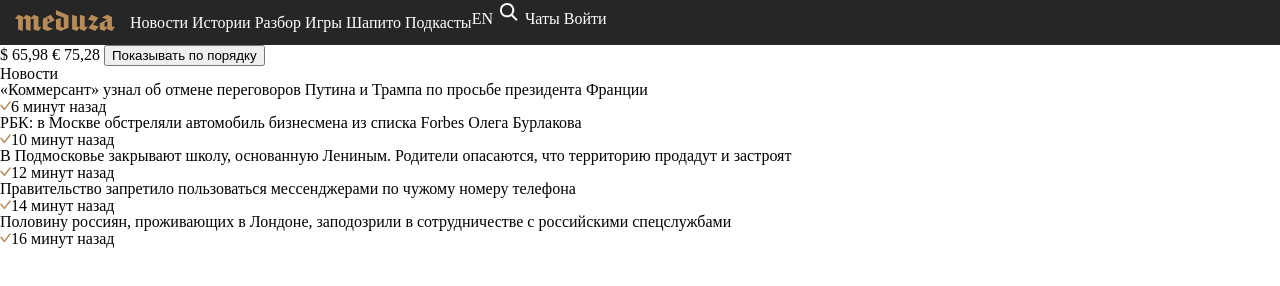
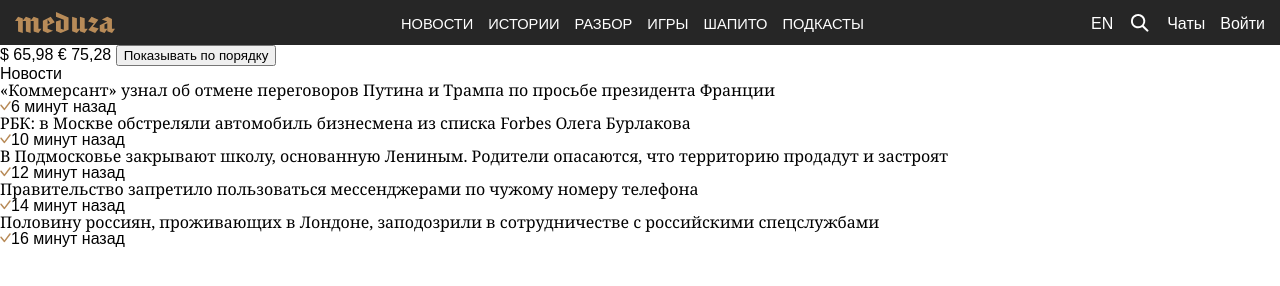
Before and after one commit to foreverzabuzov/3OTR-Meduza, a plain HTML site: page index.html in a window 1280 px wide. Drawn offline with Linux system fonts and the light colour scheme.

Commit message:
top bar aligned

```diff
--- a/index.html
+++ b/index.html
@@ -7,17 +7,22 @@
   </head>
   <body>
     <header class= "head">
+      <div id="logo">
+        <a class="logo2" href="#">
         <img class="logo" src="images/logo.svg" alt="Meduza Logo">
+        </a>
+      </div>
       <nav>
-        <ul>
-          <li>Новости</li>
-          <li>Истории</li>
-          <li>Разбор</li>
-          <li>Игры</li>
-          <li>Шапито</li>
-          <li>Подкасты</li>
+        <ul class="nav">
+          <li>НОВОСТИ</li>
+          <li>ИСТОРИИ</li>
+          <li>РАЗБОР</li>
+          <li>ИГРЫ</li>
+          <li>ШАПИТО</li>
+          <li>ПОДКАСТЫ</li>
         </ul>
       </nav>
+      <div class="right-panel">
         <ul>
           <li>EN</li>
           <li>
@@ -26,6 +31,7 @@
           <li>Чаты</li>
           <li>Войти</li>
         </ul>
+      </div>
     </header>
     <div class="panel">
       <span>$</span> 65,98
--- a/stylesheets/style.css
+++ b/stylesheets/style.css
@@ -1,4 +1,16 @@
 @import "reset.css";
+
+body {
+  -webkit-font-smoothing: antialiased;
+}
+
+header, .timestamp, .panel {
+  font-family: Arial, sans-sans-serif;
+}
+
+h3 {
+  font-family: Georgia, serif;
+}
 
 .head {
   display: flex;
@@ -8,12 +20,29 @@
   background-color: #262626;
 
   flex-flow: row wrap;
+  align-items: center;
 }
 
-.head>img {
+.logo>img {
   display: inline-block;
 
-  margin-top: -4px;
+  width: 100px;
+  height: 45px;
+}
+
+#logo {
+  position: static;
+
+  display: inline-block;
+
+  align-items: center;
+  flex-grow: 1;
+  flex-basis: 16%;
+  justify-content: flex-start;
+}
+
+.logo2 {
+  margin-bottom: 4px;
   padding: 0 15px;
 }
 
@@ -22,13 +51,43 @@ nav, ul {
 }
 
 nav {
+  position: static;
+
   display: flex;
 
+  height: 45px;
+
+  font-size: 11pt;
+
   align-items: center;
-  justify-content:
+  justify-content: center;
+  flex-flow: row wrap;
+  flex-grow: 1;
+  flex-basis: 60%;
 
 }
 
-ul, li {
+body > header li {
   display: inline-block;
+
+  padding-right: 15px;
 }
+
+header ul {
+  display: inline-flex;
+
+  justify-content: center;
+  align-items: center;
+}
+
+.right-panel {
+  position: static;
+
+  display: flex;
+  flex-direction: row;
+
+  align-items: center;
+  flex-basis: 16%;
+  flex-grow: 1;
+  justify-content: flex-end;
+}
```
Lines whose indentation alone changed are shown as unchanged.
